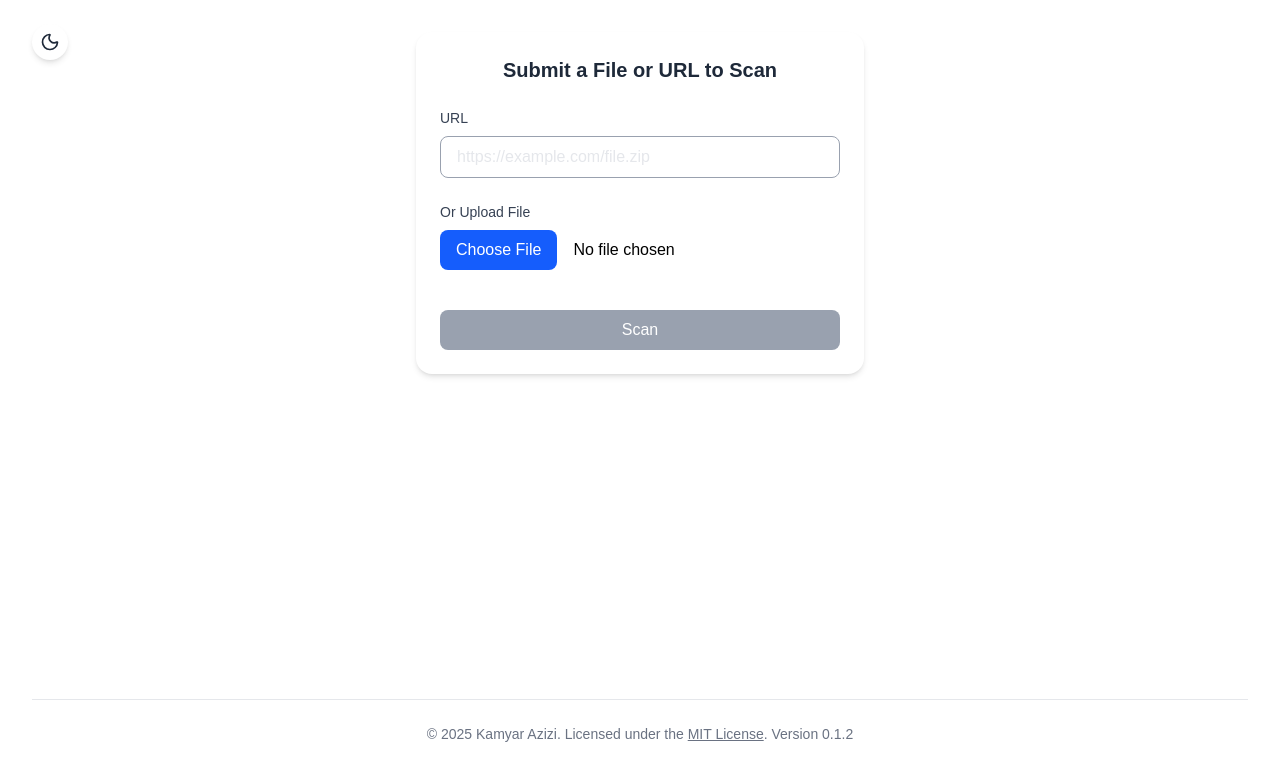
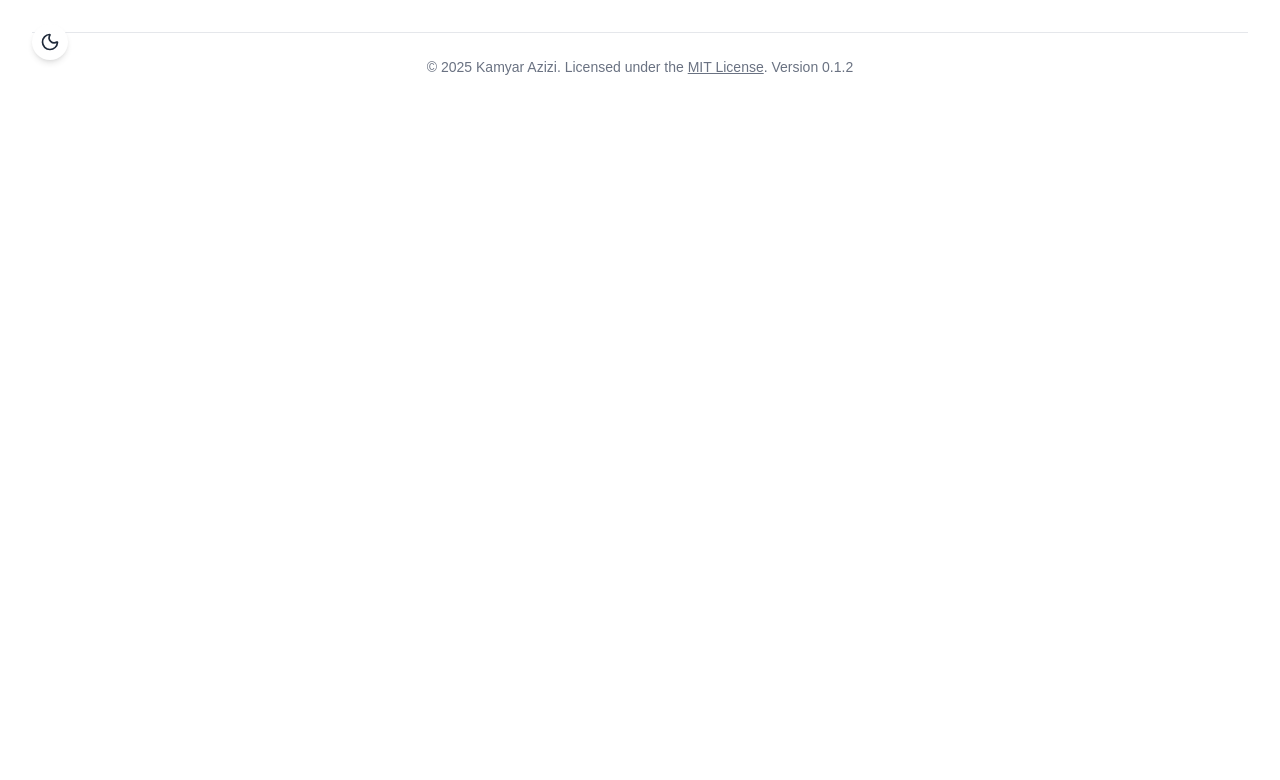
Before and after one commit to KamyarAzz/cyber-threat-detector, a Next.js app in the folder client/: page / in a window 1280 px wide. Shown: the top 780 px of the page. Built offline with nearby package versions, Linux system fonts and the light colour scheme.

Commit message:
feat: new disabled feature on input components chore: added types file feat: new HeroSection component

```diff
--- a/client/src/app/page.tsx
+++ b/client/src/app/page.tsx
@@ -1,14 +1,11 @@
 import Footer from "@/components/Footer";
-import InputForm from "@/components/InputForm";
 import ThemeToggle from "@/components/ThemeToggle";
 
 export default function Home() {
   return (
     <div className="flex flex-col p-4 md:p-8 gap-10 justify-between h-full bg-light-background dark:bg-dark-background">
       <ThemeToggle />
-      <main className="flex flex-col gap-[32px] row-start-2 items-center sm:items-start">
-        <InputForm />
-      </main>
+
       <Footer />
     </div>
   );
--- /dev/null
+++ b/client/src/components/HeroSection.tsx
@@ -0,0 +1,22 @@
+"use client";
+
+import React, {useState} from "react";
+import InputForm from "@/components/InputForm";
+import {AnalysisResult} from "@/lib/types";
+import Result from "./Result";
+
+export default function HeroSection() {
+  const [result, setResult] = useState<AnalysisResult | null>(null);
+  const [isLoading, setIsLoading] = useState<boolean>(false);
+
+  return (
+    <main className="flex flex-col gap-[32px] row-start-2 items-center sm:items-start">
+      <InputForm
+        setResult={setResult}
+        setIsLoading={setIsLoading}
+        isLoading={isLoading}
+      />
+      {result && <Result />}
+    </main>
+  );
+}
--- a/client/src/components/InputForm.tsx
+++ b/client/src/components/InputForm.tsx
@@ -4,24 +4,18 @@ import {useRef, useState} from "react";
 import axios from "axios";
 import TextInput from "./inputs/TextInput";
 import FileInput from "./inputs/FileInput";
+import {AnalysisResult} from "@/lib/types";
 
-type AnalysisResult = {
-  type: string;
-  result: {
-    url: string;
-    status: number;
-    contentType: string;
-    detected: boolean;
-    message: string;
-  };
+type Props = {
+  isLoading: boolean;
+  setIsLoading: React.Dispatch<React.SetStateAction<boolean>>;
+  setResult: (result: AnalysisResult | null) => void;
 };
 
-export default function InputForm() {
+export default function InputForm({setResult, isLoading, setIsLoading}: Props) {
   const [url, setUrl] = useState<string>("");
   const [file, setFile] = useState<File | null>(null);
-  const [isLoading, setIsLoading] = useState<boolean>(false);
   const [error, setError] = useState<string | null>(null);
-  const [result, setResult] = useState<AnalysisResult | null>(null);
   const fileInputRef = useRef<HTMLInputElement | null>(null);
 
   const handleFileChange = (e: React.ChangeEvent<HTMLInputElement>) => {
@@ -83,10 +77,14 @@ export default function InputForm() {
       <h2 className="text-xl font-semibold text-gray-800 dark:text-gray-100 text-center">
         Submit a File or URL to Scan
       </h2>
-      <TextInput onChange={handleURLChange} value={url} />
-      <FileInput onChange={handleFileChange} ref={fileInputRef} />
+      <TextInput disabled={isLoading} onChange={handleURLChange} value={url} />
+      <FileInput
+        disabled={isLoading}
+        onChange={handleFileChange}
+        ref={fileInputRef}
+      />
       <button
-        disabled={url === "" && file === null}
+        disabled={(url === "" && file === null) || isLoading}
         type="submit"
         className="mt-4 disabled:cursor-default disabled:bg-gray-400 dark:disabled:bg-gray-600 cursor-pointer bg-blue-600 text-white py-2 rounded-lg hover:bg-blue-900 transition-colors"
       >
--- a/client/src/components/inputs/FileInput.tsx
+++ b/client/src/components/inputs/FileInput.tsx
@@ -2,9 +2,11 @@ import React, {forwardRef} from "react";
 
 type Props = {
   onChange: (e: React.ChangeEvent<HTMLInputElement>) => void;
+  disabled?: boolean;
 };
 
-const FileInput = forwardRef<HTMLInputElement, Props>(({onChange}, ref) => {
+const FileInput = forwardRef<HTMLInputElement, Props>(
+  ({onChange, disabled = false}, ref) => {
     return (
       <div className="flex flex-col gap-2">
         <label
@@ -14,6 +16,7 @@ const FileInput = forwardRef<HTMLInputElement, Props>(({onChange}, ref) => {
           Or Upload File
         </label>
         <input
+          disabled={disabled}
           id="file"
           ref={ref}
           type="file"
@@ -23,6 +26,7 @@ const FileInput = forwardRef<HTMLInputElement, Props>(({onChange}, ref) => {
         />
       </div>
     );
-});
+  }
+);
 
 export default FileInput;
--- a/client/src/components/inputs/TextInput.tsx
+++ b/client/src/components/inputs/TextInput.tsx
@@ -3,9 +3,10 @@ import React from "react";
 type Props = {
   value: string;
   onChange: (e: React.ChangeEvent<HTMLInputElement>) => void;
+  disabled?: boolean;
 };
 
-export default function TextInput({value, onChange}: Props) {
+export default function TextInput({value, onChange, disabled = false}: Props) {
   return (
     <div className="flex flex-col gap-2">
       <label
@@ -15,6 +16,7 @@ export default function TextInput({value, onChange}: Props) {
         URL
       </label>
       <input
+        disabled={disabled}
         id="url"
         type="url"
         value={value}
--- /dev/null
+++ b/client/src/lib/types.ts
@@ -0,0 +1,10 @@
+export type AnalysisResult = {
+  type: string;
+  result: {
+    url: string;
+    status: number;
+    contentType: string;
+    detected: boolean;
+    message: string;
+  };
+};
```
Lines whose indentation alone changed are shown as unchanged.
